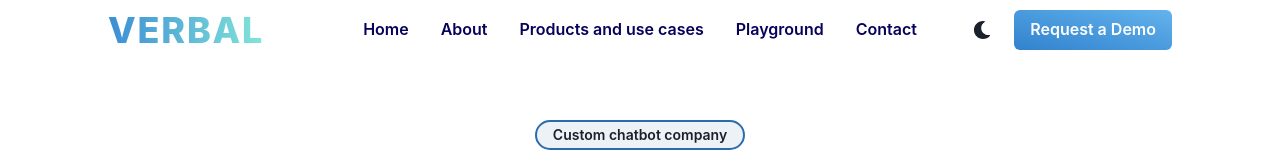
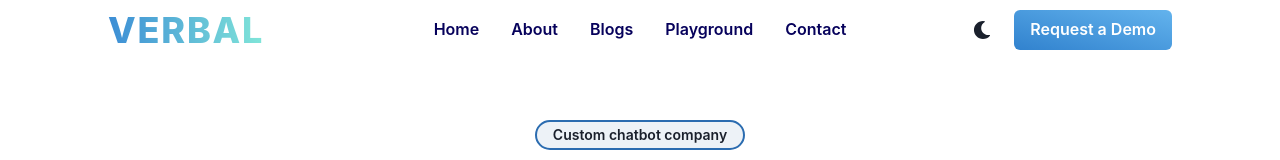
Before and after one commit to KleiAliaj/verbalchat, a Next.js app: page / in a window 1280 px wide. Shown: the top 160 px of the page. Built offline with nearby package versions, Linux system fonts and the light colour scheme.

Commit message:
Update __linkDetails.js

```diff
--- a/components/Header/__linkDetails.js
+++ b/components/Header/__linkDetails.js
@@ -8,7 +8,7 @@ export const linkDetails = [
     link: "/about",
   },
   {
-    name: "Products and use cases",
+    name: "Blogs",
     link: "/blogs",
   },
   // {
@@ -17,7 +17,7 @@ export const linkDetails = [
   // },
   {
     name: "Playground",
-    link: "http://verbalchat.armirceliku.repl.co/",
+    link: "https://verbalchat.kleialia8.repl.co/",
   },
   {
     name: "Contact",
```
